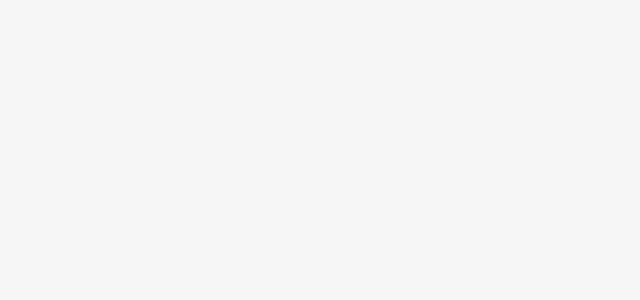
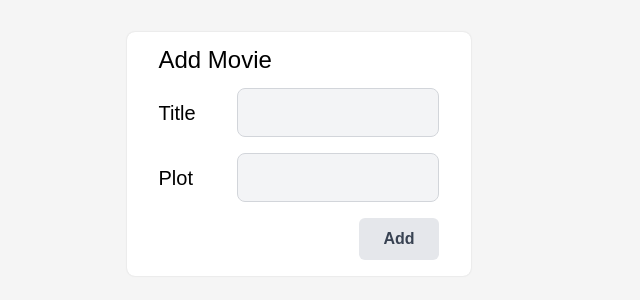
Before and after one commit to 144307/movie-cards, a React (Vite) app: page /add-movie in a window 1280 px wide. Before the commit this address had no page. Shown: the top 300 px of the page, without its empty margins (0-640 px from the left). Built offline with nearby package versions, Linux system fonts and the light colour scheme.

Commit message:
feat: now can add movies to redux store

```diff
--- a/src/App.tsx
+++ b/src/App.tsx
@@ -1,31 +1,15 @@
 import { Route, Routes } from "react-router-dom";
 import HomePage from "./pages/HomePage/HomePage";
 import MoviePage from "./pages/MoviePage/MoviePage";
+import AddMoviePage from "./pages/AddMoviePage/AddMoviePage";
 
 function App() {
-  // const movie = {
-  //   bookmarked: false,
-  //   imdbId: "tt0106856",
-  //   plot: "An ordinary man reaches his breaking point and starts lashing out against the various flaws he sees in society.",
-  //   poster:
-  //     "https://m.media-amazon.com/images/M/MV5BZmE2MGQ4OWEtMmUzYS00ZDBhLTg4ZDAtZGRhYWNkOTAzYWQyXkEyXkFqcGc@._V1_SX300.jpg",
-  //   title: "Falling Down",
-  // };
   return (
     <Routes>
       <Route path="/" element={<HomePage />}></Route>
       <Route path="/movies/:id" element={<MoviePage />}></Route>
+      <Route path="/add-movie" element={<AddMoviePage />}></Route>
     </Routes>
-    // <div className="app">
-    //   {/* <HomePage></HomePage> */}
-    //   <MoviePage
-    //     imdbId={movie.imdbId}
-    //     title={movie.title}
-    //     plot={movie.plot}
-    //     bookmarked={false}
-    //     poster={movie.poster}
-    //   ></MoviePage>
-    // </div>
   );
 }
 
--- a/src/components/SearchBar/SearchBar.css
+++ b/src/components/SearchBar/SearchBar.css
@@ -30,7 +30,9 @@
 
 .search-result-item {
   padding: 1rem 2rem;
+  border: 0;
   background-color: white;
+  cursor: pointer;
   font-size: 1.5rem;
 }
 
--- a/src/components/SearchBar/SearchBar.tsx
+++ b/src/components/SearchBar/SearchBar.tsx
@@ -46,12 +46,15 @@ function SearchBar() {
           {!globalSearch ? (
             filteredMovies?.map((e) => {
               return (
-                <div
+                <button
                   key={`search-item-${e.imdbId}`}
                   className="search-result-item"
+                  onClick={() => {
+                    navigate(`./movies/${e.imdbId}`);
+                  }}
                 >
                   {e.title}
-                </div>
+                </button>
               );
             })
           ) : (
--- /dev/null
+++ b/src/pages/AddMoviePage/AddMoviePage.css
@@ -0,0 +1,30 @@
+.form {
+  padding: 1rem 2rem;
+  display: flex;
+  flex-direction: column;
+  gap: 1rem;
+  font-family: sans-serif;
+}
+.form__heading {
+  font-size: 1.5rem;
+}
+
+.form__label {
+  display: flex;
+  gap: 2rem;
+  align-items: center;
+  justify-content: space-between;
+  font-size: 1.25rem;
+}
+
+.form__input {
+  width: 60%;
+  padding: 1rem;
+  background-color: #f3f4f6;
+  border: 1px solid #d2d5da;
+  border-radius: 8px;
+}
+
+.form__button {
+  margin-left: auto;
+}
--- /dev/null
+++ b/src/pages/AddMoviePage/AddMoviePage.tsx
@@ -0,0 +1,104 @@
+import "./AddMoviePage.css";
+import type { IMovie } from "../../types";
+import { useState } from "react";
+
+interface IFormData {
+  title: string;
+  plot: string;
+}
+
+type FormErrors = {
+  [K in keyof IFormData]?: string;
+};
+
+function AddMoviePage() {
+  const [formData, setFormData] = useState<IFormData>({
+    title: "",
+    plot: "",
+  });
+
+  const [errors, setErrors] = useState<FormErrors>({});
+
+  const handleChange = (
+    e: React.ChangeEvent<HTMLInputElement | HTMLTextAreaElement>
+  ) => {
+    const { name, value } = e.target;
+
+    const fieldName = name as keyof IFormData;
+
+    setFormData((prevData) => ({
+      ...prevData,
+      [fieldName]: value,
+    }));
+
+    if (errors[fieldName]) {
+      setErrors((prevErrors) => ({
+        ...prevErrors,
+        [fieldName]: undefined,
+      }));
+    }
+  };
+
+  const validateForm = (): FormErrors => {
+    const newErrors: FormErrors = {};
+
+    if (!formData.title.trim()) {
+      newErrors.plot = "Title is required.";
+    }
+
+    if (!formData.title.trim()) {
+      newErrors.plot = "Plot is required.";
+    }
+
+    return newErrors;
+  };
+
+  const handleSubmit = (e: React.FormEvent<HTMLFormElement>) => {
+    e.preventDefault(); // Prevent default form submission
+
+    const validationErrors = validateForm();
+    setErrors(validationErrors);
+
+    // Check if there are any errors
+    const isValid = Object.keys(validationErrors).length === 0;
+
+    if (isValid) {
+      // Form is valid, proceed with submission (e.g., API call)
+      console.log("Form data submitted:", formData);
+
+      //
+      //
+      //
+      // navigate();
+      //
+      //
+      //
+
+      setFormData({
+        title: "",
+        plot: "",
+      });
+    } else {
+      console.log("Form validation failed:", validationErrors);
+    }
+  };
+
+  return (
+    <div className="page">
+      <form className="form card" onSubmit={handleSubmit} noValidate>
+        <h1 className="form__heading">Add Movie</h1>
+        <label className="form__label" htmlFor="title">
+          Title
+          <input className="form__input" id="title" name="plot" type="text" />
+        </label>
+        <label className="form__label" htmlFor="plot">
+          Plot
+          <input className="form__input" id="plot" name="plot" type="text" />
+        </label>
+        <input className="button form__button" type="submit" value={"Add"} />
+      </form>
+    </div>
+  );
+}
+
+export default AddMoviePage;
--- a/src/pages/HomePage/HomePage.css
+++ b/src/pages/HomePage/HomePage.css
@@ -5,6 +5,8 @@
   justify-content: space-around;
 }
 
-.card-grid_ {
-  justify-content: start;
+.page__menu-bar {
+  display: flex;
+  gap: 1rem;
+  padding: 1rem 0;
 }
--- a/src/pages/HomePage/HomePage.tsx
+++ b/src/pages/HomePage/HomePage.tsx
@@ -4,8 +4,10 @@ import type { IMovie, IRootState } from "../../types";
 import Card from "../../components/Card/Card";
 import SearchBar from "../../components/SearchBar/SearchBar";
 import { useMemo, useState } from "react";
+import { useNavigate } from "react-router-dom";
 
 function HomePage() {
+  const navigate = useNavigate();
   const allMovies = useSelector((state: IRootState) => state.movies);
   const [filterByBookmarks, setFilterByBookmarks] = useState(false);
   const filteredMovies = useMemo(() => {
@@ -18,14 +20,26 @@ function HomePage() {
   return (
     <div className="page">
       <SearchBar></SearchBar>
+      <div className="page__menu-bar">
         <button
-        className={`button ${filterByBookmarks ? "button_toggled" : ""}`}
+          className={`button button_outline ${
+            filterByBookmarks ? "button_toggled" : ""
+          }`}
           onClick={() => {
             setFilterByBookmarks(!filterByBookmarks);
           }}
         >
           Show Favorites
         </button>
+        <button
+          className="button button_outline"
+          onClick={() => {
+            navigate("./add-movie");
+          }}
+        >
+          Add Movie
+        </button>
+      </div>
       <div className="card-grid">
         {filteredMovies.map((movie: IMovie) => {
           return (
--- a/src/types.ts
+++ b/src/types.ts
@@ -5,7 +5,7 @@ export interface IMovie {
   // fullPlot: string;
   poster: string;
   bookmarked: boolean;
-  // custom: boolean
+  custom?: boolean;
 }
 
 export interface IRootState {
```
Lines whose indentation alone changed are shown as unchanged.
